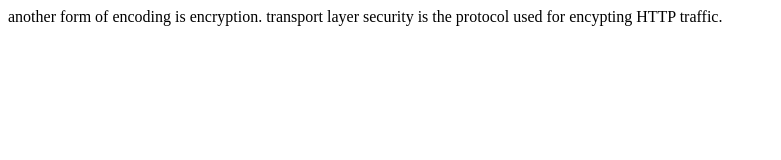
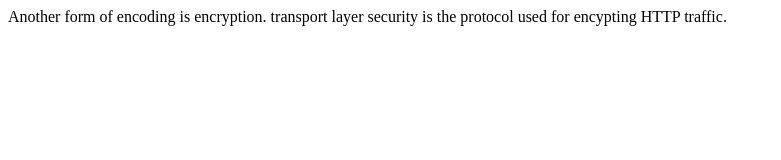
Before and after one commit to fphuang/DistributedWithNodeJs, a website: page web-api/index.html in a window 1280 px wide. Shown: the full height of the page, 0-781 px from the left. Drawn offline with Linux system fonts and the light colour scheme.

Commit message:
capitalize

```diff
--- a/web-api/index.html
+++ b/web-api/index.html
@@ -7,6 +7,6 @@
     <title>Document</title>
 </head>
 <body>
-    another form of encoding is encryption. transport layer security is the protocol used for encypting HTTP traffic.
+    Another form of encoding is encryption. transport layer security is the protocol used for encypting HTTP traffic.
 </body>
 </html>
```
